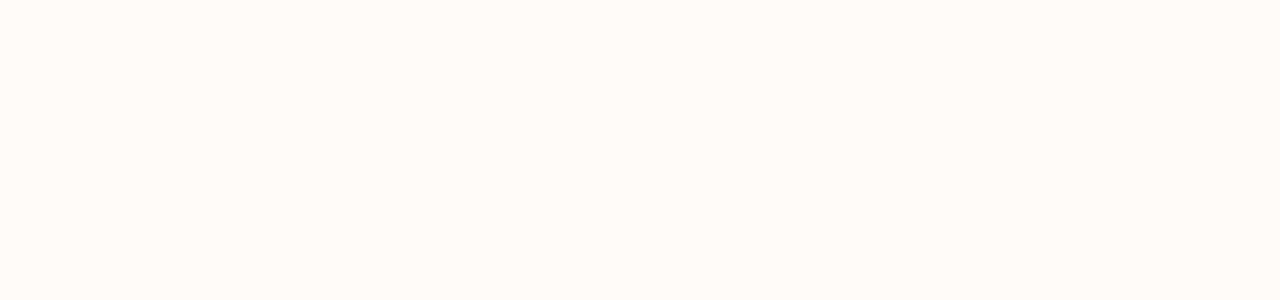
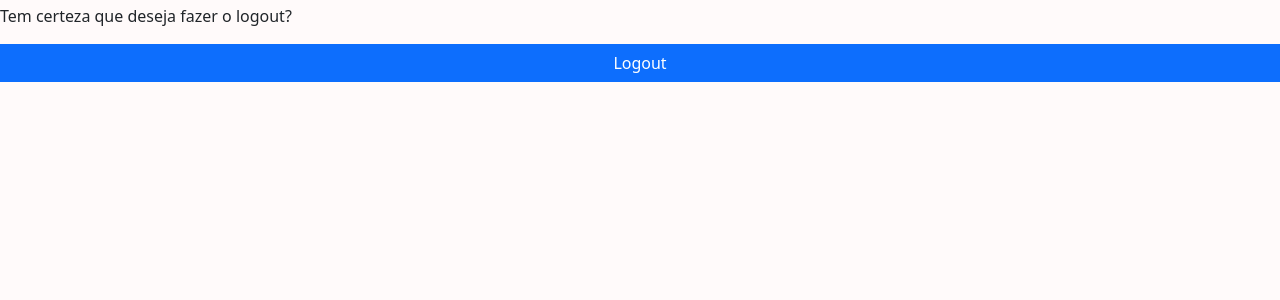
Before and after one commit to thedessa/nextAction-frontend, a React (Create React App) app: page /logout in a window 1280 px wide. Before the commit this address had no page. Shown: the top 300 px of the page. Built offline with nearby package versions, Linux system fonts and the light colour scheme; a web font is replaced by a local one.

Commit message:
implementing logout

```diff
--- a/src/App.js
+++ b/src/App.js
@@ -6,6 +6,7 @@
 import Home from './components/Home/Home';
 import Login from "./components/Login/Login";
 import SignUp from "./components/SignUp/SignUp";
+import Logout from "./components/Logout/Logout";
 import PrivateRoute from './Utils/PrivateRoute';
 
 function App() {
@@ -15,6 +16,7 @@
       <Route path="/" element={<Home />} />
       <Route path="/login" element={<Login />} />
       <Route path="/signup" element={<SignUp />} />
+      <Route path="/logout" element={<Logout />} />
       <Route path="/dashboard" element={<PrivateRoute> <Dashboard/> </PrivateRoute>}></Route>
     </Routes>
 
--- a/src/components/HeaderDashboard/HeaderDashboard.js
+++ b/src/components/HeaderDashboard/HeaderDashboard.js
@@ -18,8 +18,8 @@
                         <LinkContainer to="/inbox">
                             <Nav.Link>Inbox</Nav.Link>
                         </LinkContainer>
-                        <LinkContainer to="/contexts">
-                            <Nav.Link>Contexts</Nav.Link>
+                        <LinkContainer to="/logout">
+                            <Nav.Link>Logout</Nav.Link>
                         </LinkContainer>
                     </Nav>
                 </Navbar.Collapse>
--- /dev/null
+++ b/src/components/Logout/Logout.js
@@ -0,0 +1,27 @@
+import { React } from "react";
+import { Button, Row } from "react-bootstrap";
+import { useNavigate } from "react-router-dom";
+import { logout } from "../../Utils/auth";
+
+function Logout() {
+    let navigate = useNavigate()
+
+    let onLogout = () => {
+        logout();
+        navigate("/")
+    }
+
+    return (
+        <div>
+            <Row className="mt-1">
+                <p> Tem certeza que deseja fazer o logout?</p>
+                <Button onClick={onLogout}>
+                    Logout
+                </Button>
+            </Row>
+
+        </div >
+    )
+}
+
+export default Logout
```
